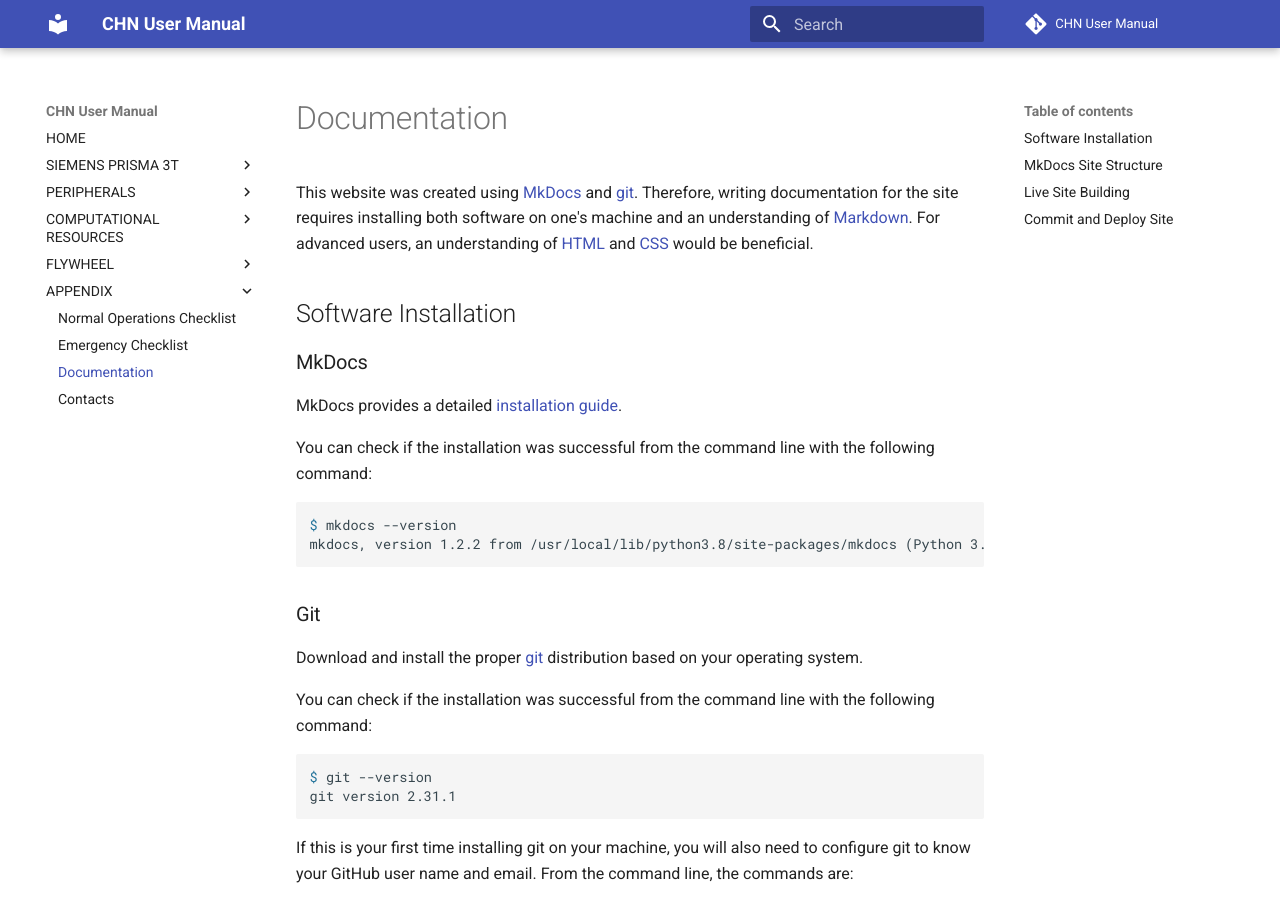
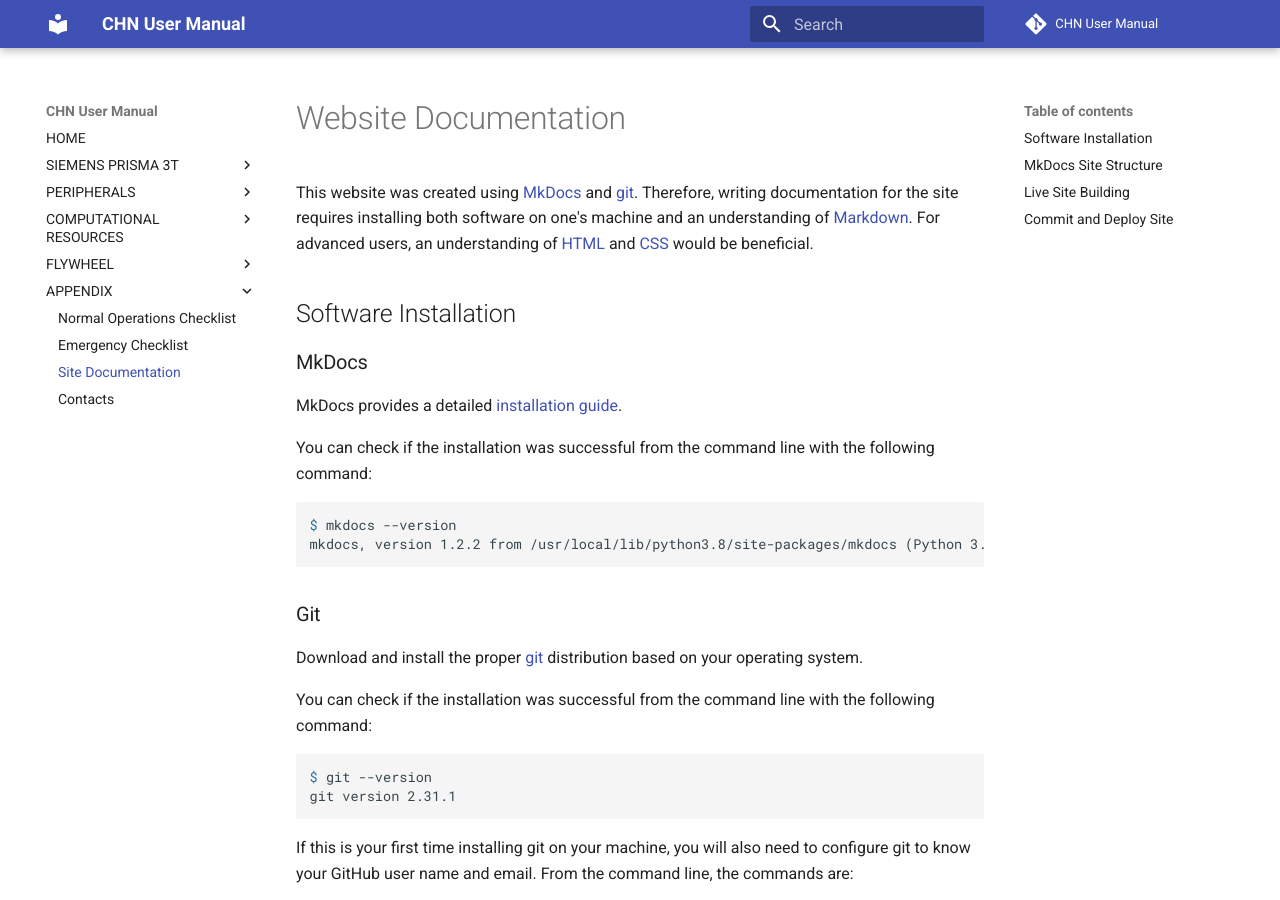
Before and after one commit to UW-CHN/CHN-User-Manual, an MkDocs documentation site: the page built from docs/appendix/site-documentation.md, in a window 1280 px wide and 900 px high. Built offline with MkDocs 1.6.1 and Material for MkDocs 9.7.7, drawn with Linux system fonts in a browser that asks for light colours; nearby versions of some CDN libraries; comment, search, counter and statistics services are not loaded.

Commit message:
updating page naming

```diff
--- a/docs/appendix/documentation.md
+++ b/docs/appendix/site-documentation.md
@@ -1,4 +1,4 @@
-# Documentation
+# Website Documentation
 
 This website was created using [MkDocs](https://www.mkdocs.org/) and [git](https://git-scm.com/). Therefore, writing documentation for the site requires installing both software on one's machine and an understanding of [Markdown](https://www.markdownguide.org/). For advanced users, an understanding of [HTML](https://developer.mozilla.org/en-US/docs/Web/HTML) and [CSS](https://developer.mozilla.org/en-US/docs/Web/CSS) would be beneficial.
 
@@ -124,7 +124,7 @@ incididunt ut labore et dolore magna aliqua.
 
 The above code would produce a page like this:
 
-<figure class="border">
+<figure class="double-border">
     <img src="../../img/picture-1.jpg" alt="Example homepage rendered from markdown">
     <figcaption class="margin-1em">
     MkDocs site page rendered from a Markdown file.
--- a/mkdocs.yml
+++ b/mkdocs.yml
@@ -33,13 +33,13 @@ nav:
     - Cloud: computational-resources/cloud.md
     - IBIC: computational-resources/ibic.md
   - FLYWHEEL:
-    - General: flywheel/general.md
+    - flywheel/flywheel.md
     - BIDS Curation: flywheel/bids-curation.md
     - FreeSurfer recon-all: flywheel/freesurfer-recon-all.md
   - APPENDIX:
     - Normal Operations Checklist: appendix/normal-checklist.md
     - Emergency Checklist: appendix/emergency-checklist.md
-    - Documentation: appendix/documentation.md
+    - Site Documentation: appendix/site-documentation.md
     - Contacts: appendix/contact.md
 
 # Build Directories
```
Also changed, not shown: docs/flywheel/flywheel.md (renamed from docs/flywheel/general.md, +1 -1 lines).
